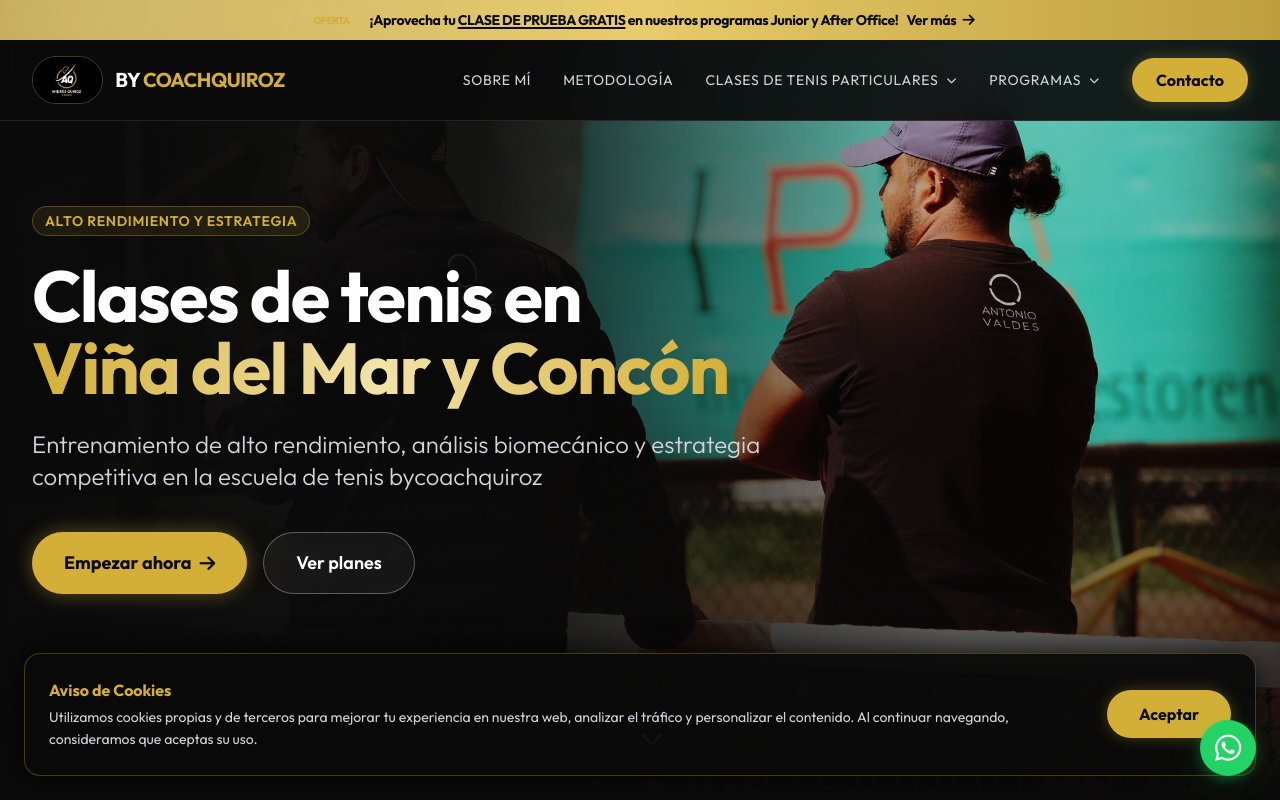
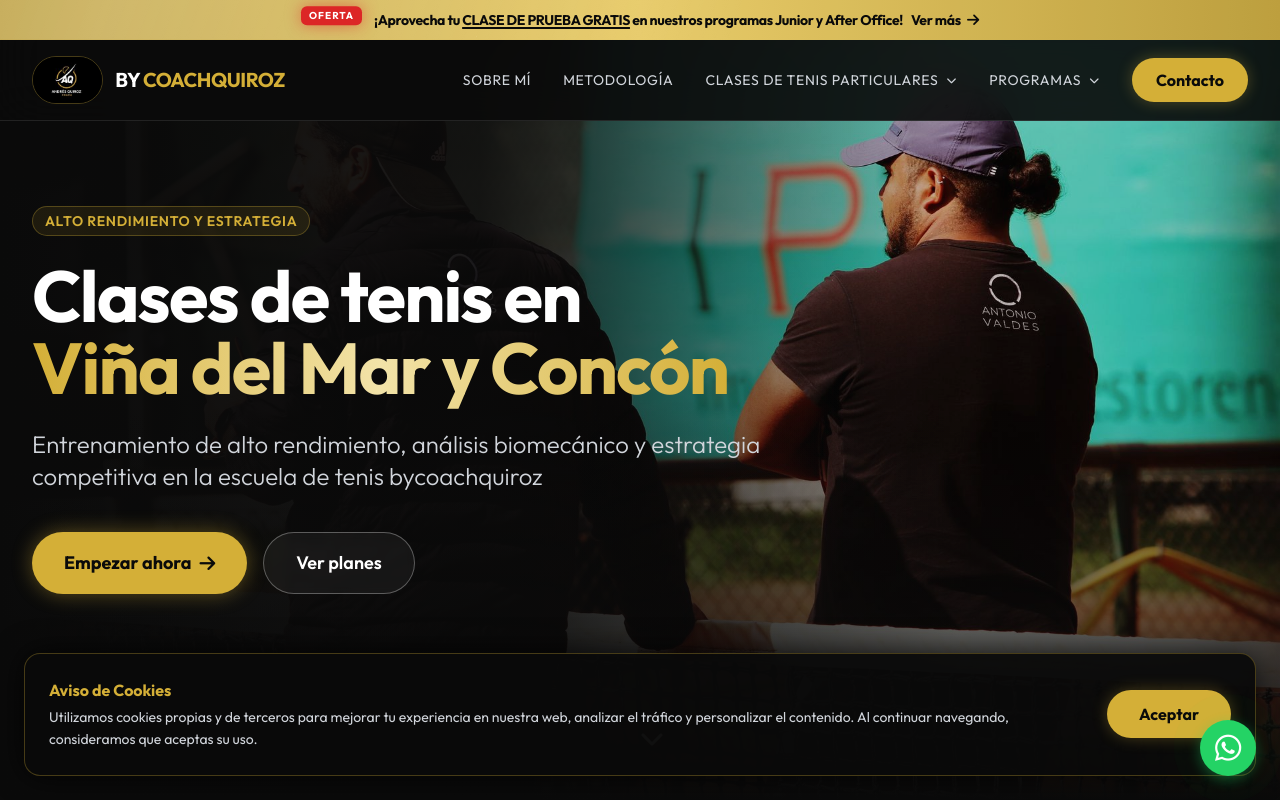
Before and after one commit to Nico-lab-cl/coach-quiroz, a Next.js app: page / in a window 1280 px wide. Shown: the top 800 px of the page. Built offline with nearby package versions, Linux system fonts and the light colour scheme; no server answers.

Commit message:
style: enhance OFERTA badge with red color and bounce animation

```diff
--- a/components/Navbar.jsx
+++ b/components/Navbar.jsx
@@ -12,7 +12,7 @@
             <Link href="/promocion" className="block bg-gradient-to-r from-gold-600 via-gold-400 to-gold-600 py-2.5 px-4 text-center group overflow-hidden relative">
                 <div className="absolute inset-0 bg-white/10 opacity-0 group-hover:opacity-100 transition-opacity duration-500"></div>
                 <div className="relative z-10 flex items-center justify-center gap-3">
-                    <span className="bg-black text-gold-500 text-[10px] font-black px-2 py-0.5 rounded-md uppercase tracking-tighter">Oferta</span>
+                    <span className="bg-red-600 text-white text-[10px] font-black px-2 py-0.5 rounded-md uppercase tracking-widest animate-bounce shadow-[0_0_15px_rgba(220,38,38,0.5)]">OFERTA</span>
                     <p className="text-black-900 text-xs sm:text-sm font-bold tracking-tight">
                         ¡Aprovecha tu <span className="uppercase text-black underline decoration-2 underline-offset-2">clase de prueba gratis</span> en nuestros programas Junior y After Office!
                         <span className="hidden sm:inline ml-2 opacity-80 group-hover:opacity-100 group-hover:translate-x-1 transition-all inline-block">Ver más <i className="fas fa-arrow-right ml-1"></i></span>
```
